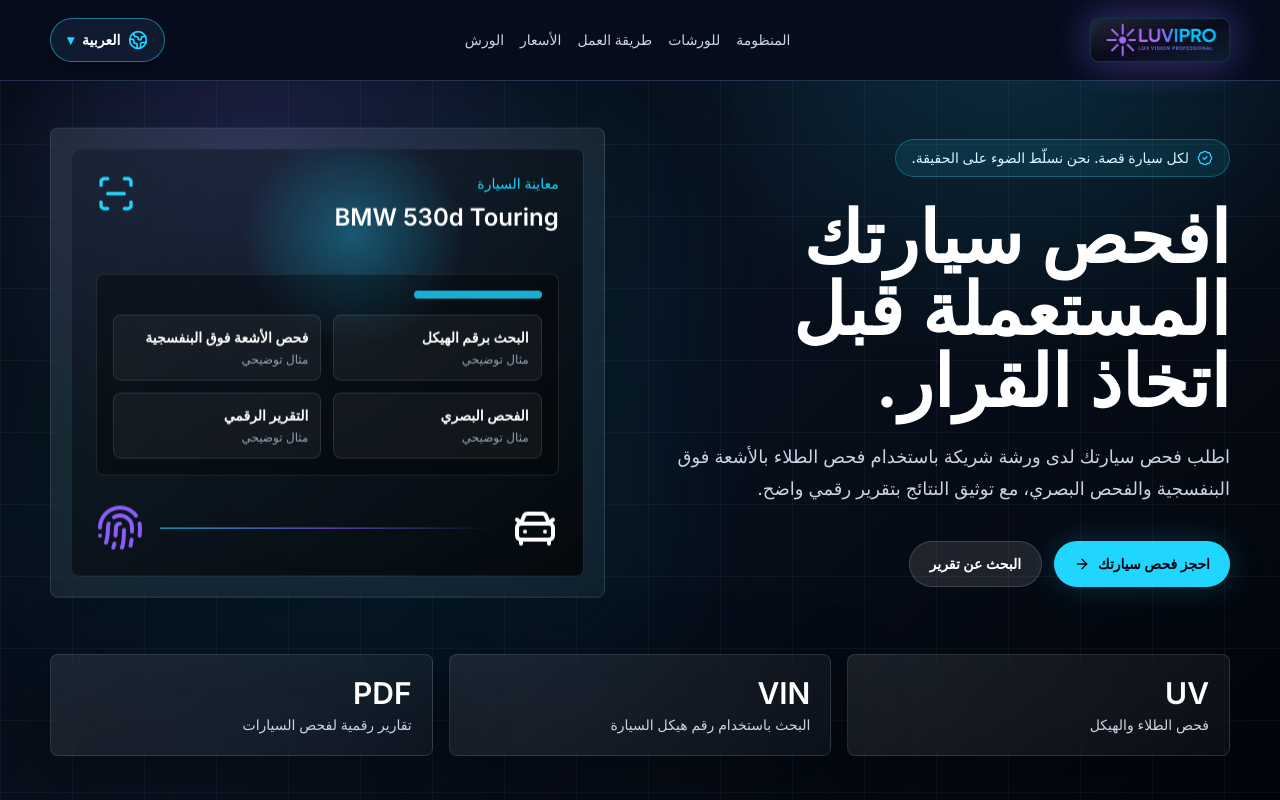
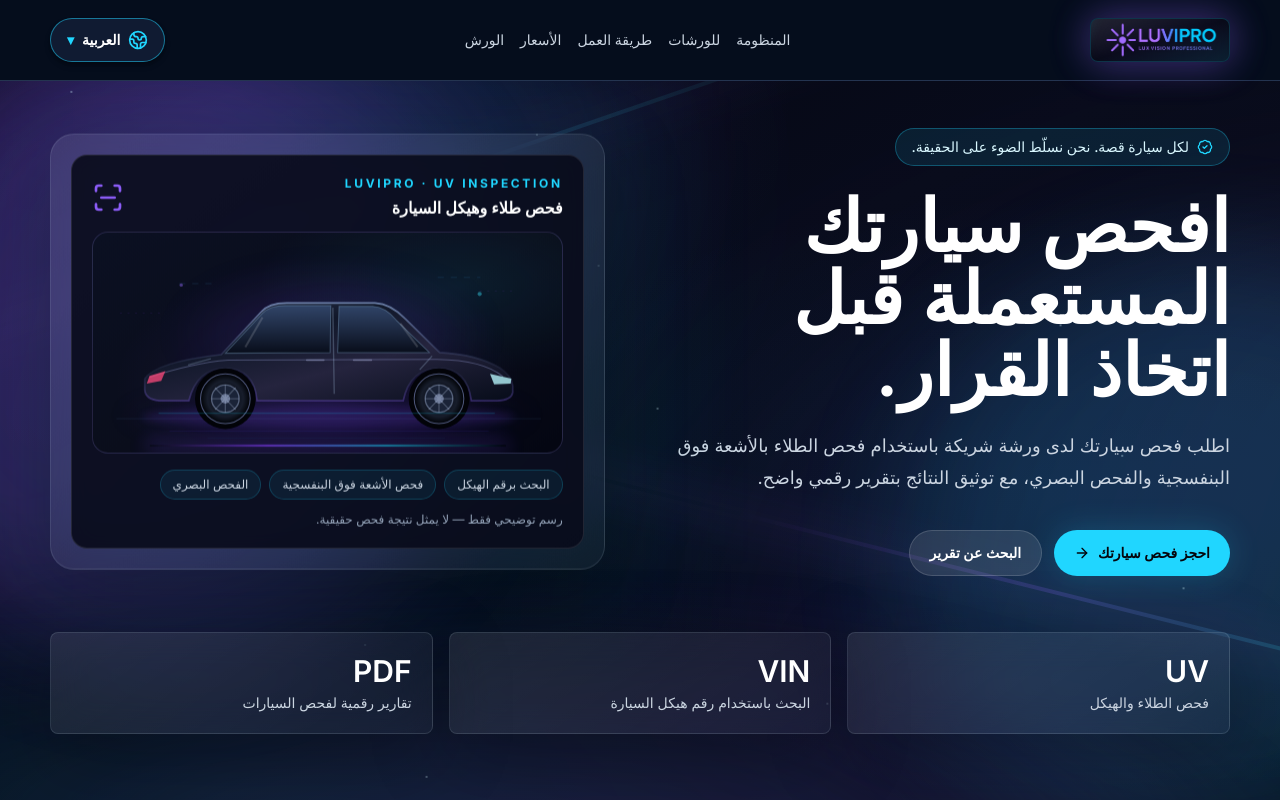
Before and after one commit to Diaa6969/luvipro-website, a Next.js app: page /ar in a window 1280 px wide. Shown: the top 800 px of the page. Built offline with nearby package versions, Linux system fonts and the light colour scheme.

Commit message:
Extend luminous car-scanner hero and card lighting to English/Arabic homepage previews

```diff
--- a/src/components/international/international-home.tsx
+++ b/src/components/international/international-home.tsx
@@ -11,6 +11,7 @@ import { CtaLink } from "@/components/ui/cta-link";
 import { Reveal } from "@/components/ui/reveal";
 import { SectionHeading } from "@/components/ui/section-heading";
 import { AnimatedAtmosphere } from "@/components/ui/animated-atmosphere";
+import { UvCarScene } from "@/components/ui/uv-car-scene";
 import { InternationalNavbar, LocaleDocument } from "./international-navbar";
 import { WorkshopFinder } from "@/components/sections/workshop-finder";
 import { internationalHomeCopy, type InternationalLocale } from "@/lib/international-home-copy";
@@ -36,8 +37,7 @@ export function InternationalHome({ locale }: { locale: InternationalLocale }) {
       <InternationalNavbar locale={locale} />
 
       {/* Hero: identical visual structure to the German homepage. */}
-      <section className="relative min-h-screen bg-radial-grid pt-24 sm:pt-32">
-        <div className="absolute inset-0 bg-[linear-gradient(rgba(217,247,255,0.045)_1px,transparent_1px),linear-gradient(90deg,rgba(217,247,255,0.045)_1px,transparent_1px)] bg-[size:72px_72px]" />
+      <section className="relative min-h-screen pt-24 sm:pt-32">
         <div className="section-shell relative grid min-w-0 items-center gap-10 pb-20 sm:gap-12 sm:pb-24 lg:grid-cols-[1.02fr_0.98fr]">
           <Reveal>
             <div className="min-w-0 max-w-full">
@@ -62,31 +62,24 @@ export function InternationalHome({ locale }: { locale: InternationalLocale }) {
           <Reveal delay={0.15}>
             <div className="relative min-w-0 max-w-full">
               <div className="hero-glow-pulse absolute -inset-3 rounded-lg bg-pulse/10 blur-2xl sm:-inset-6 sm:blur-3xl" />
-              <div className="hero-visual-float glass-panel relative w-full max-w-full overflow-hidden rounded-lg p-4 sm:p-5">
-                <div className="aspect-[4/3] min-w-0 rounded-lg border border-white/10 bg-[radial-gradient(circle_at_55%_20%,rgba(32,214,255,0.32),transparent_25%),linear-gradient(145deg,rgba(8,17,31,0.35),rgba(0,0,0,0.72))] p-4 sm:p-6">
-                  <div className="flex items-start justify-between">
-                    <div className="min-w-0">
-                      <p className="text-sm uppercase text-pulse">{s.hero.example}</p>
-                      <p className="mt-2 break-words font-[var(--font-space-grotesk)] text-xl font-semibold sm:text-2xl">BMW 530d Touring</p>
+              <div className="hero-visual-float glass-panel relative w-full max-w-full overflow-hidden rounded-3xl p-3 sm:p-5">
+                <div className="rounded-2xl border border-white/10 bg-[#090c1b]/90 p-3 sm:p-5">
+                  <div className="mb-3 flex flex-wrap items-center justify-between gap-2">
+                    <div>
+                      <p className="text-[10px] font-bold uppercase tracking-[0.22em] text-pulse sm:text-xs">LUVIPRO · UV Inspection</p>
+                      <p className="mt-1 text-sm font-semibold text-white sm:text-base">{isArabic ? "فحص طلاء وهيكل السيارة" : "Paint & bodywork inspection"}</p>
                     </div>
-                    <ScanLine className="h-8 w-8 shrink-0 text-pulse sm:h-10 sm:w-10" />
+                    <ScanLine className="h-8 w-8 text-ultraviolet" aria-hidden="true" />
                   </div>
-                  <div className="mt-8 rounded-lg border border-white/10 bg-black/35 p-3 sm:mt-10 sm:p-4">
-                    <div className="mb-4 h-2 w-32 rounded-full bg-pulse/80" />
-                    <div className="grid grid-cols-1 gap-3 sm:grid-cols-2">
-                      {s.hero.checks.map((item) => (
-                        <div key={item} className="rounded-lg border border-white/10 bg-white/5 p-3">
-                          <p className="text-sm font-semibold text-white">{item}</p>
-                          <p className="mt-1 text-xs text-slate-400">{s.hero.exampleStatus}</p>
-                        </div>
-                      ))}
-                    </div>
+                  <UvCarScene label={isArabic ? "رسم متحرك توضيحي لسيارة يجري عليها مسح ضوئي بالأشعة البنفسجية" : "Illustration of an ultraviolet beam scanning the surface of a car"} />
+                  <div className="mt-4 flex flex-wrap gap-2 text-xs text-slate-300">
+                    {s.hero.checks.slice(0, 3).map((item) => (
+                      <span key={item} className="rounded-full border border-pulse/20 bg-pulse/[0.07] px-3 py-1.5">{item}</span>
+                    ))}
                   </div>
-                  <div className="mt-7 flex items-center gap-4">
-                    <CarFront className="h-12 w-12 shrink-0 text-white" />
-                    <div className="h-px flex-1 bg-gradient-to-r from-pulse via-ultraviolet to-transparent" />
-                    <Fingerprint className="h-12 w-12 shrink-0 text-ultraviolet" />
-                  </div>
+                  <p className="mt-3 text-xs text-slate-400">
+                    {isArabic ? "رسم توضيحي فقط — لا يمثل نتيجة فحص حقيقية." : "Illustration only – not an actual inspection finding."}
+                  </p>
                 </div>
               </div>
             </div>
@@ -94,7 +87,7 @@ export function InternationalHome({ locale }: { locale: InternationalLocale }) {
         </div>
         <div className="section-shell relative -mt-10 grid gap-4 pb-16 sm:grid-cols-3">
           {s.hero.stats.map(([value, label]) => (
-            <div key={value} className="glass-panel rounded-lg p-5">
+            <div key={value} className="glass-panel cinematic-card rounded-lg p-5">
               <p className="font-[var(--font-space-grotesk)] text-3xl font-semibold text-white">{value}</p>
               <p className="mt-1 text-sm text-slate-300">{label}</p>
             </div>
@@ -110,7 +103,7 @@ export function InternationalHome({ locale }: { locale: InternationalLocale }) {
               const Icon = problemIcons[index];
               return (
                 <Reveal key={title} delay={index * 0.08}>
-                  <div className="glass-panel h-full rounded-lg p-6">
+                  <div className="glass-panel cinematic-card h-full rounded-lg p-6">
                     <Icon className="h-9 w-9 text-pulse" />
                     <h3 className="mt-6 font-[var(--font-space-grotesk)] text-xl font-semibold">{title}</h3>
                     <p className="mt-3 leading-7 text-slate-300">{description}</p>
@@ -136,7 +129,7 @@ export function InternationalHome({ locale }: { locale: InternationalLocale }) {
               const Icon = ecosystemIcons[index];
               return (
                 <Reveal key={title} delay={index * 0.05}>
-                  <div className="group h-full rounded-lg border border-white/10 bg-white/[0.045] p-6 transition hover:border-pulse/40 hover:bg-pulse/[0.07]">
+                  <div className="cinematic-card group h-full rounded-lg border border-white/10 bg-white/[0.045] p-6 transition hover:border-pulse/40 hover:bg-pulse/[0.07]">
                     <div className="flex h-12 w-12 items-center justify-center rounded-lg bg-pulse/10 text-pulse"><Icon className="h-6 w-6" /></div>
                     <h3 className="mt-6 font-[var(--font-space-grotesk)] text-xl font-semibold">{title}</h3>
                     <p className="mt-3 leading-7 text-slate-300">{description}</p>
@@ -237,7 +230,7 @@ export function InternationalHome({ locale }: { locale: InternationalLocale }) {
               const Icon = flowIcons[index];
               return (
                 <Reveal key={title} delay={index * 0.08}>
-                  <div className="glass-panel h-full rounded-lg p-6">
+                  <div className="glass-panel cinematic-card h-full rounded-lg p-6">
                     <div className="flex items-center justify-between"><Icon className="h-9 w-9 text-pulse" /><Car className="h-6 w-6 text-white/30" /></div>
                     <h3 className="mt-7 font-[var(--font-space-grotesk)] text-2xl font-semibold">{title}</h3>
                     <ol className="mt-6 space-y-4">
@@ -262,7 +255,7 @@ export function InternationalHome({ locale }: { locale: InternationalLocale }) {
           <div className="mx-auto mt-12 grid max-w-5xl gap-5 md:grid-cols-2">
             {s.business.plans.slice(0,2).map(([name, price, features, cta, href], index) => (
               <Reveal key={name} delay={index * 0.08}>
-                <div className="glass-panel flex h-full flex-col rounded-lg p-6">
+                <div className="glass-panel cinematic-card flex h-full flex-col rounded-lg p-6">
                   <p className="font-[var(--font-space-grotesk)] text-2xl font-semibold">{name}</p>
                   <p className="mt-3 text-lg text-pulse">{price}</p>
                   <div className="mt-7 space-y-3">
@@ -321,7 +314,7 @@ export function InternationalHome({ locale }: { locale: InternationalLocale }) {
       <section className="bg-midnight py-24">
         <div className="section-shell">
           <Reveal>
-            <div className="glass-panel rounded-lg p-8 text-center sm:p-12">
+            <div className="glass-panel cinematic-card rounded-lg p-8 text-center sm:p-12">
               <ShieldCheck className="mx-auto h-12 w-12 text-pulse" />
               <h2 className="mx-auto mt-6 max-w-4xl font-[var(--font-space-grotesk)] text-3xl font-semibold text-white sm:text-5xl">{s.end.title}</h2>
               <p className="mx-auto mt-5 max-w-2xl text-lg leading-8 text-slate-300">{s.end.description}</p>
```
